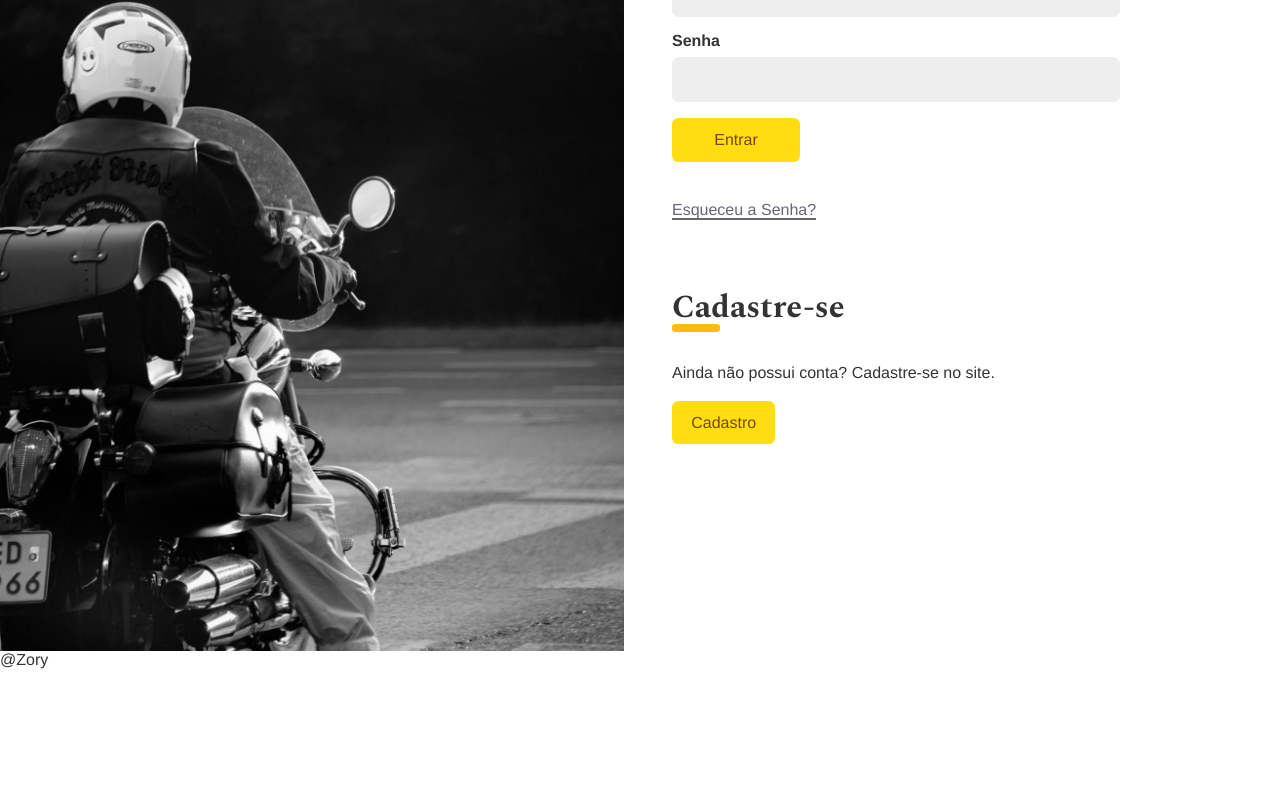
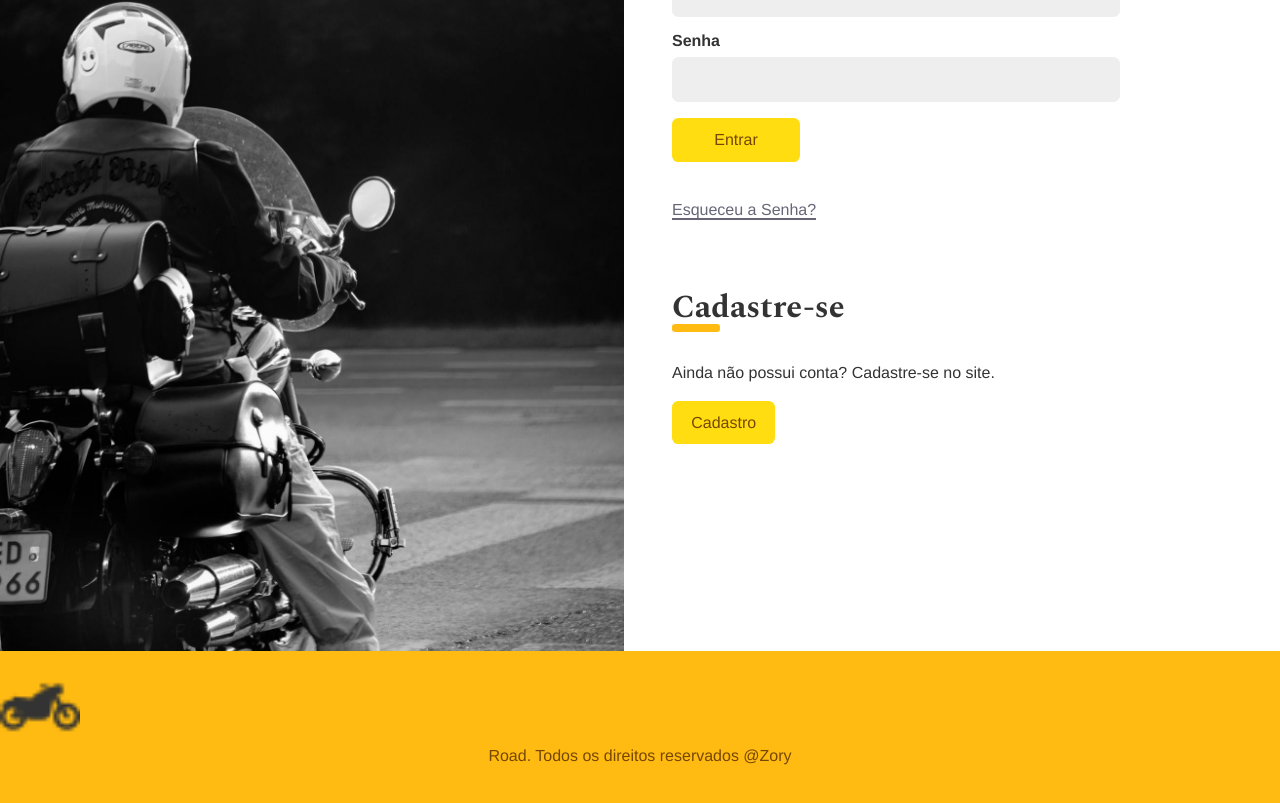
Before and after one commit to Danielzory/React-and-JS, a React (Create React App) app: page /login in a window 1280 px wide. Shown: the part 197-1000 px from the top of the page. Before the commit the page ends 866 px from the top, so only its background shows below. Built offline with nearby package versions, Linux system fonts and the light colour scheme.

Commit message:
Edição do Footer

```diff
--- a/src/App.css
+++ b/src/App.css
@@ -84,3 +84,13 @@ button, input{
         transform: initial;
     }
 }
+
+.App {
+    display: flex;
+    flex-direction: column;
+    min-height: calc(100vh + 10rem);
+}
+
+.AppBody {
+    flex: 1
+}
--- a/src/App.js
+++ b/src/App.js
@@ -25,10 +25,11 @@ function App(){
 
     return (
     <>
-        <div>
+        <div className='App'>
             <BrowserRouter>
             <UserStorage>
                 <Header />
+                <main className='AppBody'>
                     <Routes>
                         <Route path="/" element={<Home />} />
                         <Route path="login/*" element={<Login />}/>
@@ -42,6 +43,7 @@ function App(){
                         <Route path="perfil/:user" element={<UserProfile />}/>
                         <Route path="*" element={<NotFount />}/>
                     </Routes>
+                </main>
                 <Footer />
             </UserStorage>
             </BrowserRouter>
--- a/src/Components/Footer.jsx
+++ b/src/Components/Footer.jsx
@@ -1,9 +1,14 @@
 import React from 'react'
 import styles from './Footer.module.css'
-
+import logo from '../Assets/logo-moto-24.png'
 
   const Footer = () => {
-    return <div className={styles.footer} >@Zory</div>
+    return <footer className={styles.footer} >
+      <p>
+        <img src={logo} alt="Moto24 logo" className={styles.logo} />
+        Road. Todos os direitos reservados @Zory
+      </p>
+    </footer>
   };
 
 export {Footer}
--- a/src/Components/Footer.module.css
+++ b/src/Components/Footer.module.css
@@ -0,0 +1,18 @@
+.footer {
+    background: #fb1;
+    padding: 3rem 1 rem 0 1rem;
+    height: 10rem;
+    text-align: center;
+    color: #764701;
+}
+
+.footer p {
+    margin-top: 1rem;
+}
+
+.logo {
+    width: 80px;
+    height: auto;
+    vertical-align: middle;
+    margin-right: 0.5rem;
+}
```
Lines whose indentation alone changed are shown as unchanged.
